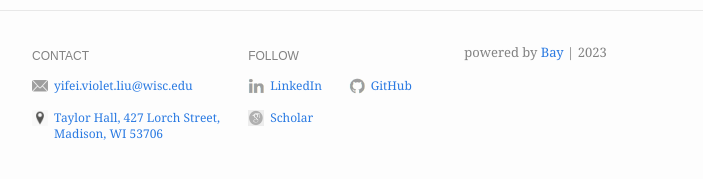
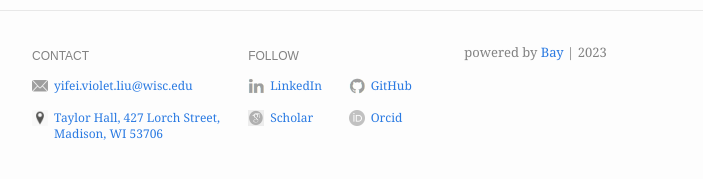
Before and after one commit to eliottvincent/bay, a Jekyll site: the page built from index.md, in a window 1280 px wide. Shown: the part 432-611 px from the top of the page, without its empty margins (288-991 px from the left). Built offline with Jekyll 4.4.1, drawn with Linux system fonts in a browser that asks for light colours.

Commit message:
Update _config.yml

```diff
--- a/_config.yml
+++ b/_config.yml
@@ -50,6 +50,8 @@ footer:
     #   link: /feed.xml
     - name: Scholar
       link: https://scholar.google.com/citations?hl=en&authuser=1&user=HXurJnUAAAAJ
+    - name: Orcid
+      link: https://orcid.org/0000-0002-0103-2464
 
 # Build settings
 markdown: kramdown
```
